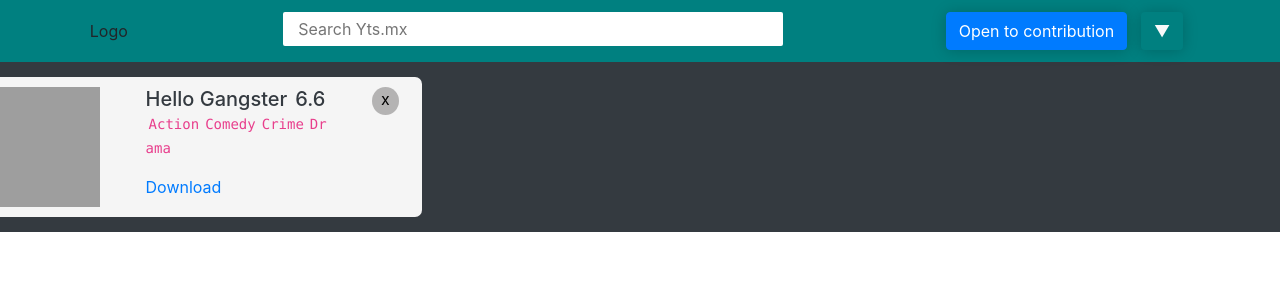
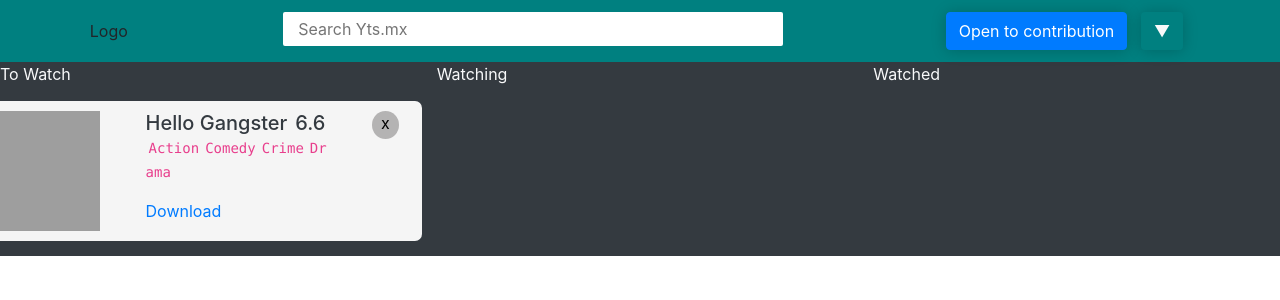
Before and after one commit to Sandip-Z/movies, a React (Create React App) app: page / in a window 1280 px wide. Shown: the top 300 px of the page. Built offline with nearby package versions, Linux system fonts and the light colour scheme; grey boxes are pictures that could not be loaded.

Commit message:
[add] section heading component

```diff
--- /dev/null
+++ b/src/components/Body/SectionHeading.js
@@ -0,0 +1,7 @@
+import React from "react";
+
+const SectionHeading = ({ title }) => {
+  return <p>{title}</p>;
+};
+
+export default SectionHeading;
--- a/src/components/Body/ToWatch.js
+++ b/src/components/Body/ToWatch.js
@@ -3,6 +3,7 @@ import { useDispatch, useSelector } from "react-redux";
 import DisplayMovie from "./DisplayMovie";
 // import EmptyList from "./EmptyList";
 import { Droppable } from "react-beautiful-dnd";
+import SectionHeading from "./SectionHeading";
 
 const ToWatch = () => {
   const movies =
@@ -23,6 +24,8 @@ const ToWatch = () => {
   });
 
   return (
+    <>
+      <SectionHeading title="To Watch" />
       <Droppable droppableId="towatch">
         {(provided) => {
           return (
@@ -33,6 +36,7 @@ const ToWatch = () => {
           );
         }}
       </Droppable>
+    </>
   );
 };
 
--- a/src/components/Body/Watched.js
+++ b/src/components/Body/Watched.js
@@ -2,6 +2,7 @@ import React from "react";
 import { useDispatch, useSelector } from "react-redux";
 import EmptyList from "./EmptyList";
 import { Droppable } from "react-beautiful-dnd";
+import SectionHeading from "./SectionHeading";
 
 const Watched = () => {
   const movies = useSelector((state) => state.MovieReducer.watched) || [];
@@ -12,6 +13,8 @@ const Watched = () => {
   });
 
   return (
+    <>
+      <SectionHeading title="Watched" />
       <Droppable droppableId="watched">
         {(provided) => (
           <div ref={provided.innerRef} {...provided.droppableProps}>
@@ -20,6 +23,7 @@ const Watched = () => {
           </div>
         )}
       </Droppable>
+    </>
   );
 };
 
--- a/src/components/Body/Watching.js
+++ b/src/components/Body/Watching.js
@@ -3,6 +3,7 @@ import { useDispatch, useSelector } from "react-redux";
 import { Droppable } from "react-beautiful-dnd";
 import EmptyList from "./EmptyList";
 import DisplayMovie from "./DisplayMovie";
+import SectionHeading from "./SectionHeading";
 
 const Watching = () => {
   const movies = useSelector((state) => state.MovieReducer.watching) || [];
@@ -20,6 +21,8 @@ const Watching = () => {
   });
 
   return (
+    <>
+      <SectionHeading title="Watching" />
       <Droppable droppableId="watching">
         {(provided) => {
           return (
@@ -30,6 +33,7 @@ const Watching = () => {
           );
         }}
       </Droppable>
+    </>
   );
 };
 
```
Lines whose indentation alone changed are shown as unchanged.
